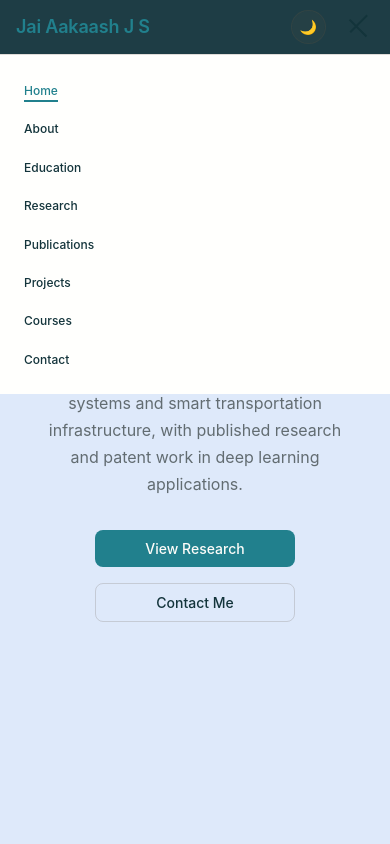
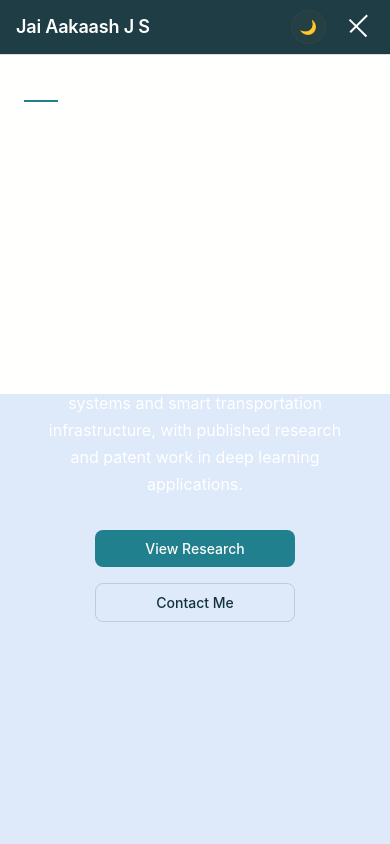
Before and after one commit to JaiAakaash/Jai-Aakaash-portfolio, a plain HTML site: page index.html in a window 390 px wide. Both pictures are taken after a click on the button "Toggle menu". Shown: the top 844 px of the page. Drawn offline with Linux system fonts and the light colour scheme; a web font is replaced by a local one.

Commit message:
Update style.css

```diff
--- a/style.css
+++ b/style.css
@@ -1073,7 +1073,7 @@ body {
 }
 
 .education__achievements li::before {
-  content: '▸';
+  content: 'â–¸';
   color: var(--color-primary);
   position: absolute;
   left: 0;
@@ -1265,7 +1265,7 @@ body {
 }
 
 .project-card__research li::before {
-  content: '•';
+  content: 'â€¢';
   color: var(--color-primary);
   position: absolute;
   left: 0;
@@ -1761,3 +1761,39 @@ body {
     padding: var(--space-20);
   }
 }
+
+/* Custom overrides */
+.hero__name,
+.hero__subtitle,
+.hero__description,
+.education__degree,
+.education__field,
+.education__institution,
+.section-title,
+.section-subtitle,
+p,
+h1, h2, h3, h4, h5, h6 {
+    color: white !important;
+}
+
+.contact__details,
+.contact__details p,
+.contact__details a {
+    color: white !important;
+}
+
+
+/* Make navigation links white */
+.nav__link {
+    color: white !important;
+}
+
+.nav__link:hover,
+.nav__link.active {
+    color: white !important;
+}
+
+/* Ensure mobile menu icon bars are white */
+.nav__toggle span {
+    background: white !important;
+}
```
